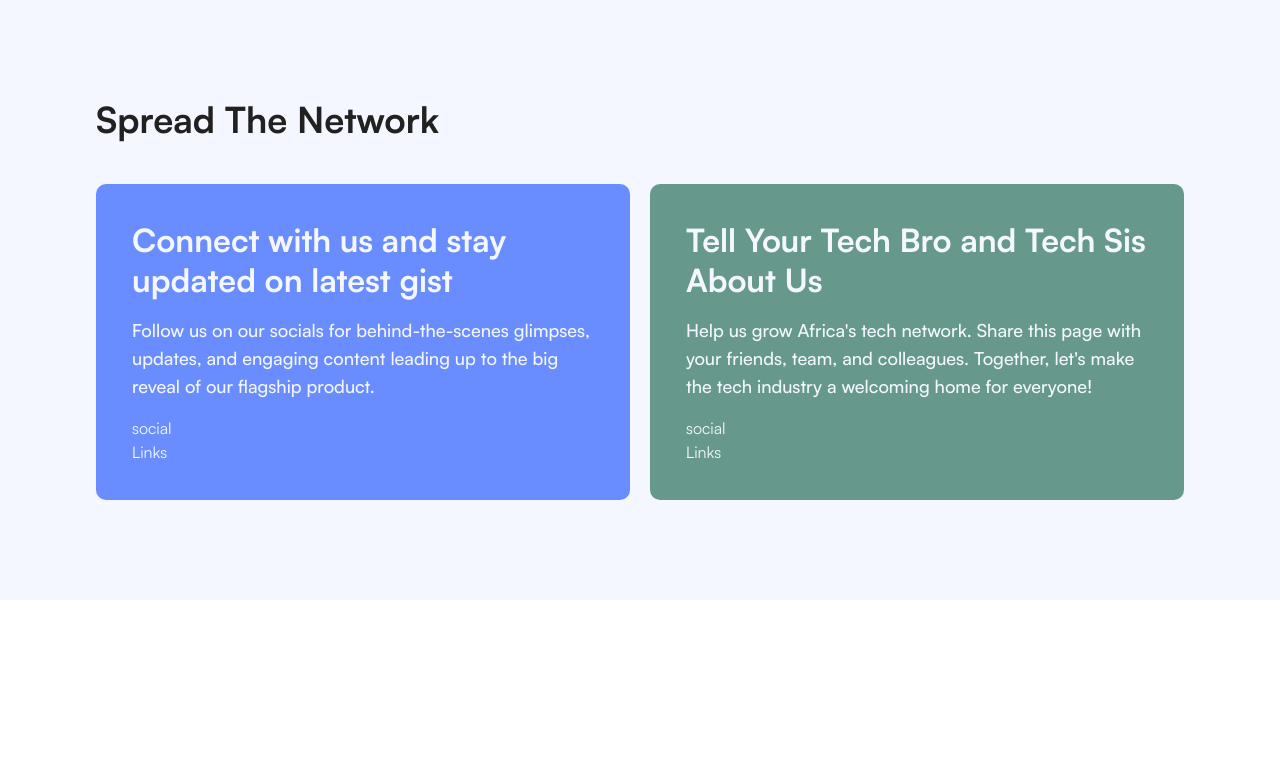
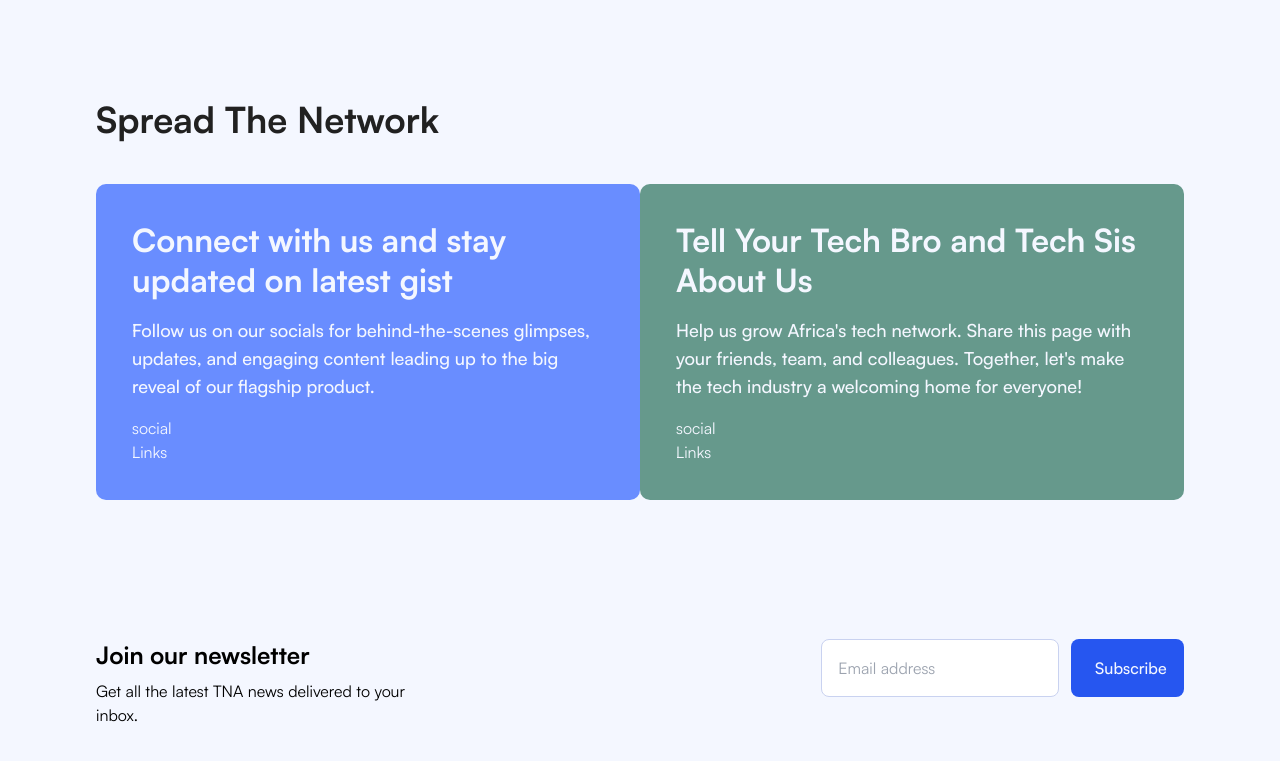
Before and after one commit to JosephOluOlofinte/tech-network-africa, a React (Vite) app: page / in a window 1280 px wide. Shown: the part 5559-6320 px from the top of the page. Before the commit the page ends 6159 px from the top, so only its background shows below. Built offline with nearby package versions, Linux system fonts and the light colour scheme; a web font is replaced by a local one.

Commit message:
started JoinNewsletter component

```diff
--- /dev/null
+++ b/src/components/static/JoinNewsletter.tsx
@@ -0,0 +1,40 @@
+// import React from 'react'
+
+const JoinNewsletter = () => {
+  return (
+    <section className='bg-brandWhite flex justify-center items-center h-fit min-h-[165px] max-h-[205px]'>
+      <div className='inner-container h-[80%] grid grid-flow-col grid-cols-3'>
+        <div className='grid gap-2'>
+          <header>
+            <h2 className='text-2xl font-bold'>Join our newsletter</h2>
+          </header>
+          <p className='w-[30ch]'>
+            Get all the latest TNA news delivered to your inbox.
+          </p>
+        </div>
+        <div></div>
+        <div className='h-fit'>
+          <form
+            action=''
+            className='w-full justify-self-end grid grid-cols-3 gap-3'
+          >
+            <input
+              type='text'
+              name='email'
+              id='email'
+              placeholder='Email address'
+              className='p-4 bg-white border border-[#C9D2F0] rounded-lg col-span-2'
+            />
+            <input
+              type='button'
+              value='Subscribe'
+              className='py-4 px-6 bg-deepBlue2 text-brandWhite font-medium rounded-lg col-span-1'
+            />
+          </form>
+        </div>
+      </div>
+    </section>
+  );
+};
+
+export default JoinNewsletter;
--- a/src/components/static/index.ts
+++ b/src/components/static/index.ts
@@ -1,2 +1,3 @@
 export { default as Header } from './Header';
 export { default as Footer } from './Footer';
+export { default as JoinNewsletter } from './JoinNewsletter';
--- a/src/pages/homepage/HomeComp.tsx
+++ b/src/pages/homepage/HomeComp.tsx
@@ -1,5 +1,6 @@
 // import React from 'react'
 
+import { JoinNewsletter } from '../../components';
 import AnEstateMajorly from './AnEstateMajorly';
 import EForTechies from './EForTechies';
 import ExploreMarket from './ExploreMarket';
@@ -18,6 +19,7 @@ const HomeComp = () => {
       <AnEstateMajorly />
       <ExploreMarket />
       <SpreadTheNetwork />
+      <JoinNewsletter />
     </>
   );
 };
--- a/src/pages/homepage/SpreadTheNetwork.tsx
+++ b/src/pages/homepage/SpreadTheNetwork.tsx
@@ -13,8 +13,8 @@ const SpreadTheNetwork = () => {
             </h2>
           </header>
 
-          <div className='grid grid-cols-2 gap-5'>
-            <div className='w-full max-w-[590px] bg-deepBlue3 rounded-[10px] p-9 grid gap-4'>
+          <div className='w-full grid grid-cols-2'>
+            <div className='w-full justify-self-start max-w-[590px] bg-deepBlue3 rounded-[10px] p-9 grid gap-4'>
               <h3 className='text-brandWhite text-[32px] leading-tight font-bold'>
                 Connect with us and stay updated on latest gist
               </h3>
@@ -28,7 +28,7 @@ const SpreadTheNetwork = () => {
               </div>
             </div>
 
-            <div className='w-full max-w-[590px] bg-mintGreen3 rounded-[10px] p-9 grid gap-4'>
+            <div className='w-full justify-self-end max-w-[590px] bg-mintGreen3 rounded-[10px] p-9 grid gap-4'>
               <h3 className='text-brandWhite text-[32px] leading-tight font-bold'>
                 Tell Your Tech Bro and Tech Sis About Us
               </h3>
```
